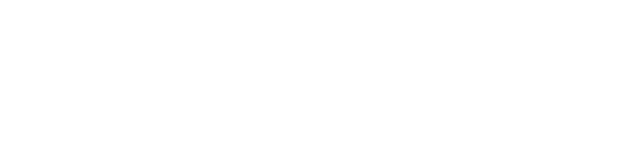
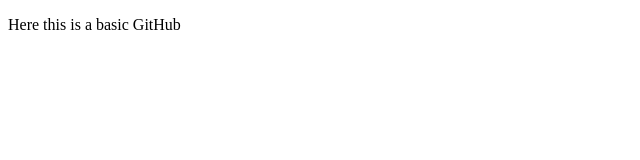
Before and after one commit to Atippat/DevOps-Mungkorn, a plain HTML site: page Index.html in a window 1280 px wide. Shown: the whole page, without its empty margins (0-640 px from the left). Drawn offline with Linux system fonts and the light colour scheme.

Commit message:
Update Index.html

```diff
--- a/Index.html
+++ b/Index.html
@@ -4,9 +4,9 @@
     <meta charset="UTF-8">
     <meta http-equiv="X-UA-Compatible" content="IE=edge">
     <meta name="viewport" content="width=device-width, initial-scale=1.0">
-    <title>Learn GitHub</title>
+    <title>Document</title>
 </head>
 <body>
-
+    <p>Here this is a basic GitHub</p>
 </body>
 </html>
```
